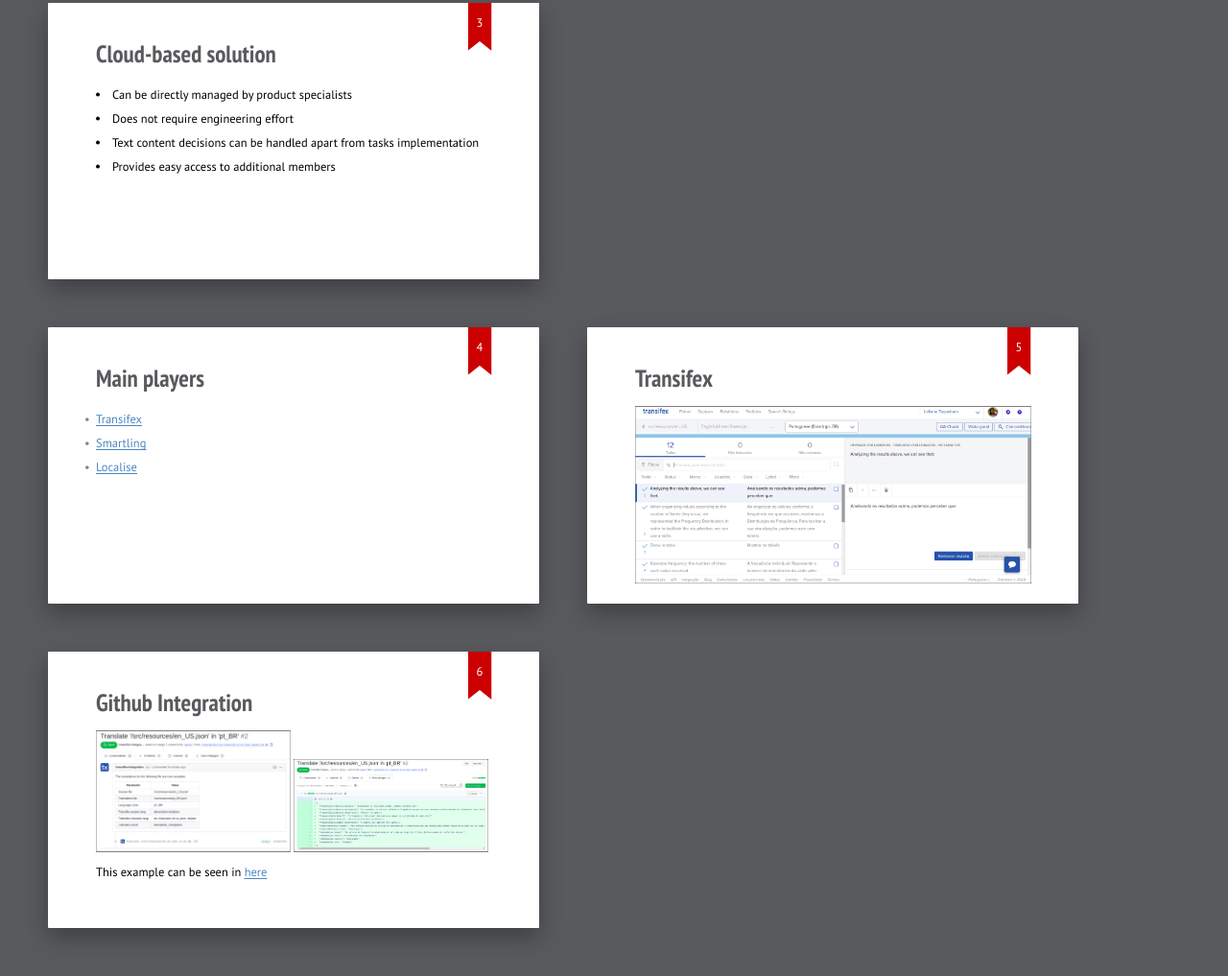
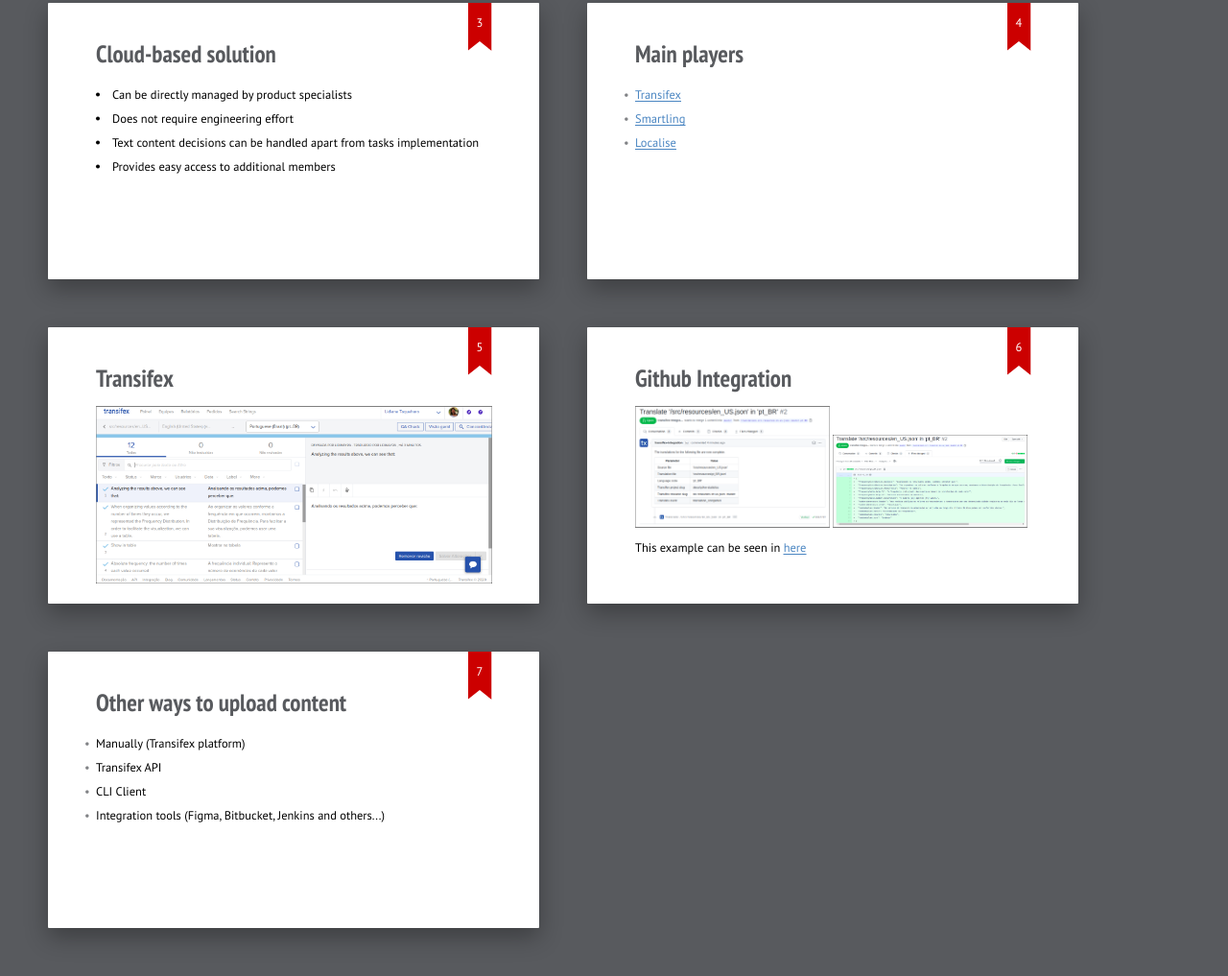
Before and after one commit to lidimayra/translations-management-slides, a website: page index.html in a window 1280 px wide. Shown: the part 509-1526 px from the top of the page at 96% size. Drawn offline with Linux system fonts and the light colour scheme; files whose address does not match are found by name.

Commit message:
Add section containing more ways to upload content

```diff
--- a/index.html
+++ b/index.html
@@ -40,9 +40,6 @@
       <li>Provides easy access to additional members</li>
     </section>
 
-    <section class-"">
-    </section>
-
     <section class="slide">
       <h2>Main players</h2>
       <ul>
@@ -68,6 +65,17 @@
       <a href="https://github.com/lidimayra/descriptive-statistics/pull/2">here</a>
     </section>
 
+    <section class="slide">
+      <h2>Other ways to upload content</h2>
+
+      <ul>
+        <li>Manually (Transifex platform)</li>
+        <li>Transifex API</li>
+        <li>CLI Client</li>
+        <li>Integration tools (Figma, Bitbucket, Jenkins and others...)</li>
+      </ul>
+    </section>
+
     <footer class="badge">
         <a href="https://github.com/shower/shower">Fork me on GitHub</a>
     </footer>
```
